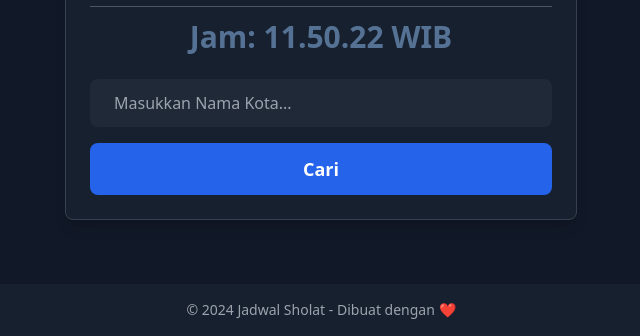
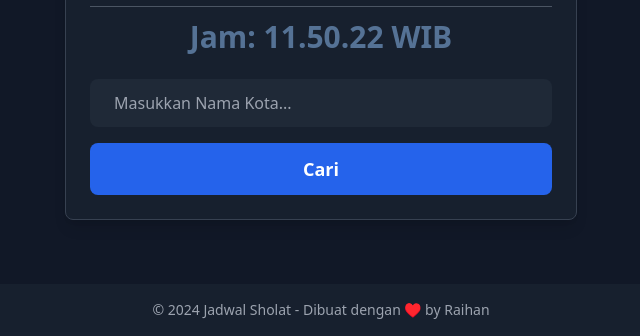
Before and after one commit to zyanmd/JSholat, a website: page public/index.html in a window 1280 px wide. Shown: the part 685-1021 px from the top of the page, without its empty margins (319-959 px from the left). Drawn offline with nearby package versions, Linux system fonts and the light colour scheme; a web font is replaced by a local one.

Commit message:
Update index.html

```diff
--- a/public/index.html
+++ b/public/index.html
@@ -110,7 +110,7 @@
     </div>
 
     <footer class="bg-gray-800/50 text-center py-4 text-sm text-gray-400 mt-auto">
-        © 2024 Jadwal Sholat - Dibuat dengan ❤️
+        © 2024 Jadwal Sholat - Dibuat dengan ♥️ by Raihan
     </footer>
 
     <!-- Script tetap sama -->
```
